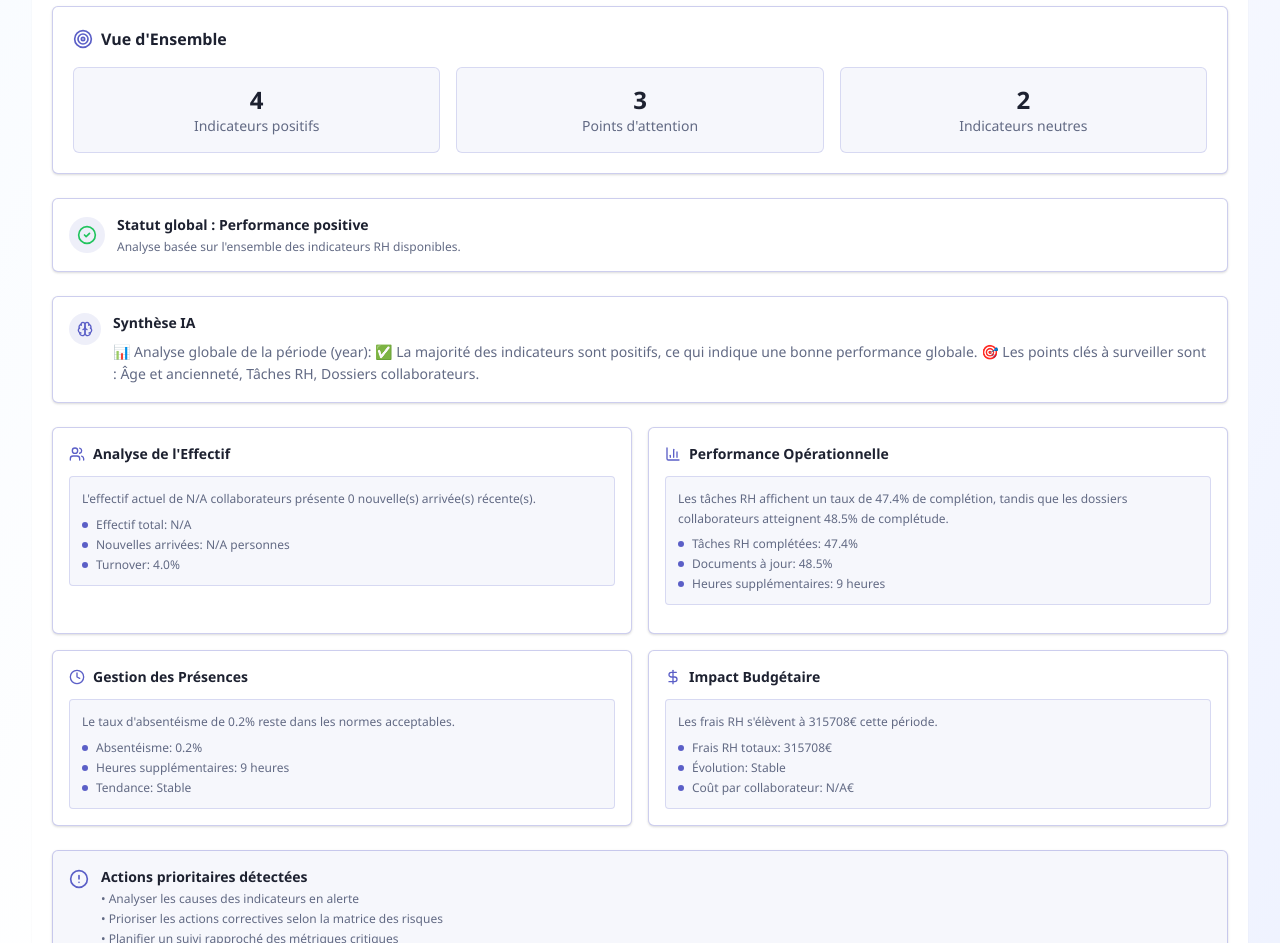
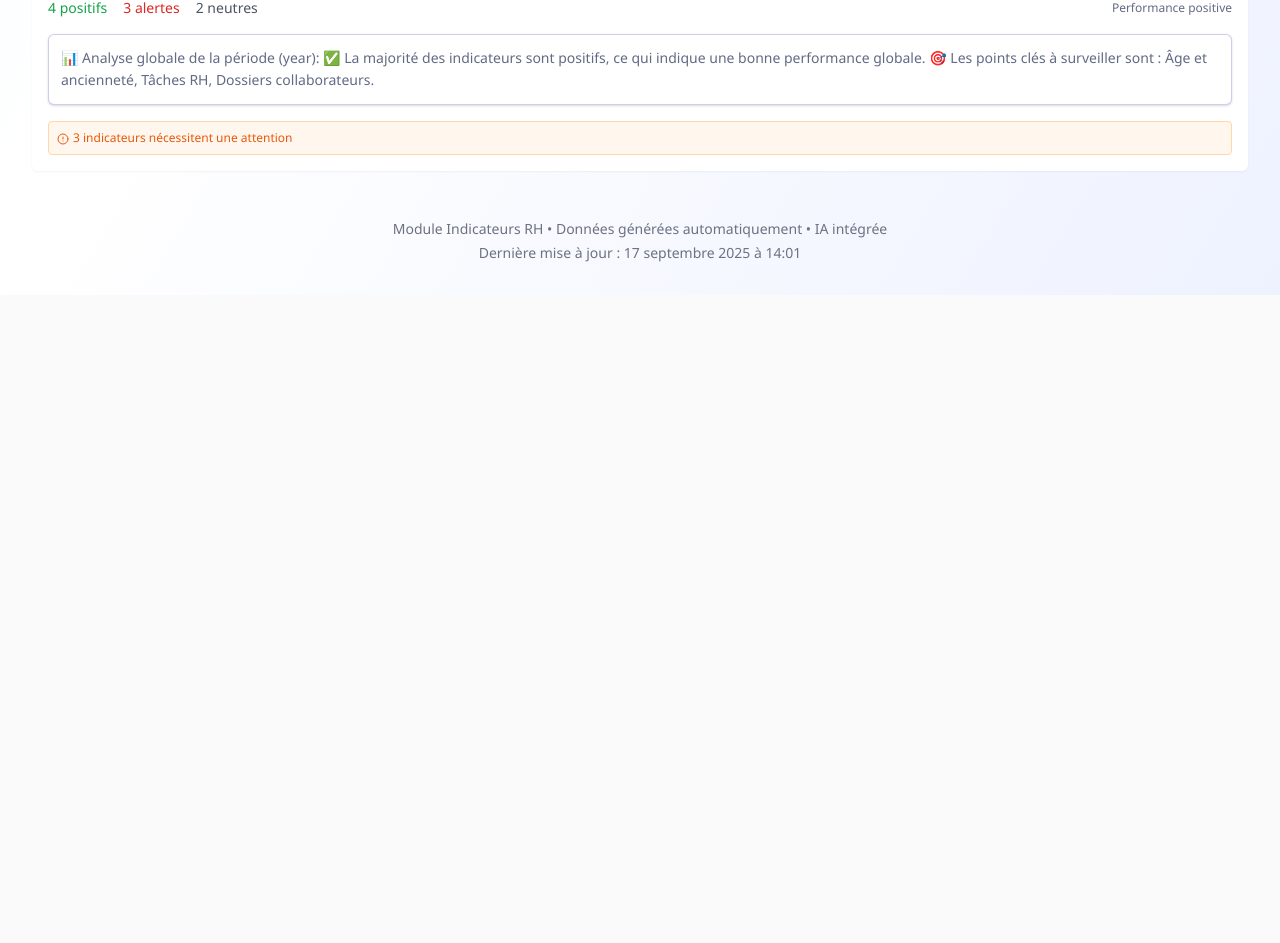
Before and after one commit to asendit/staff-analytics-hub, a React (Vite) app: page / in a window 1280 px wide. Shown: the part 1857-2800 px from the top of the page. After the commit the page ends 2152 px from the top, so only its background shows below. Built offline with nearby package versions, Linux system fonts and the light colour scheme; a web font is replaced by a local one.

Commit message:
Refactor IA analysis section

```diff
--- a/src/components/GlobalInsightPanel.tsx
+++ b/src/components/GlobalInsightPanel.tsx
@@ -167,24 +167,13 @@ const GlobalInsightPanel: React.FC<GlobalInsightPanelProps> = ({
 
   return (
     <Card className="teams-card-elevated border-0 mb-6">
-      <CardHeader className="pb-4 pt-5 px-5">
+      <CardHeader className="pb-3 pt-4 px-4">
         <CardTitle className="flex items-center justify-between">
           <div className="flex items-center space-x-3">
-            <div className="w-2 h-8 bg-teams-purple rounded-full" />
-            <Brain className="h-5 w-5 text-teams-purple" />
-            <span className="text-lg font-semibold text-foreground">Analyse IA sur les ressources humaines</span>
+            <Brain className="h-4 w-4 text-teams-purple" />
+            <span className="text-base font-semibold text-foreground">Analyse IA</span>
             {overallStatus.icon}
           </div>
-          <div className="flex items-center space-x-2">
-            <Button
-              onClick={exportToPDF}
-              variant="ghost"
-              size="sm"
-              className="text-muted-foreground hover:text-teams-purple hover:bg-teams-purple/10 border border-border"
-            >
-              <FileText className="h-4 w-4 mr-2" />
-              <span className="text-sm font-medium">Exporter l'analyse</span>
-            </Button>
           <Button
             onClick={onGenerateInsight}
             disabled={isLoading}
@@ -197,178 +186,35 @@ const GlobalInsightPanel: React.FC<GlobalInsightPanelProps> = ({
             ) : (
               <MessageSquare className="h-4 w-4 mr-2" />
             )}
-              <span className="text-sm font-medium">{isLoading ? 'Actualiser l\'analyse' : 'Actualiser'}</span>
+            <span className="text-sm font-medium">Actualiser</span>
           </Button>
-          </div>
         </CardTitle>
       </CardHeader>
-      <CardContent className="space-y-6 px-5 pb-5" id="ai-analysis-content">
-        {/* Vue d'ensemble */}
-        <div className="teams-card p-5 border border-teams-purple/30">
-          <div className="flex items-center space-x-2 mb-4">
-            <Target className="h-5 w-5 text-teams-purple" />
-            <h3 className="text-base font-semibold text-foreground">Vue d'Ensemble</h3>
+      <CardContent className="space-y-4 px-4 pb-4">
+        {/* Synthèse rapide */}
+        <div className="flex items-center justify-between text-sm">
+          <div className="flex space-x-4">
+            <span className="text-green-600 font-medium">{stats.positive} positifs</span>
+            <span className="text-red-600 font-medium">{stats.negative} alertes</span>
+            <span className="text-gray-600 font-medium">{stats.neutral} neutres</span>
+          </div>
+          <div className="text-xs text-muted-foreground">{overallStatus.status}</div>
         </div>
 
-          <div className="grid grid-cols-3 gap-4">
-            <div className="text-center p-4 bg-teams-purple/5 rounded-lg border border-teams-purple/20">
-              <div className="text-2xl font-semibold text-foreground">{stats.positive}</div>
-              <div className="text-sm text-muted-foreground font-medium">Indicateurs positifs</div>
-            </div>
-            <div className="text-center p-4 bg-teams-purple/5 rounded-lg border border-teams-purple/20">
-              <div className="text-2xl font-semibold text-foreground">{stats.negative}</div>
-              <div className="text-sm text-muted-foreground font-medium">Points d'attention</div>
-            </div>
-            <div className="text-center p-4 bg-teams-purple/5 rounded-lg border border-teams-purple/20">
-              <div className="text-2xl font-semibold text-foreground">{stats.neutral}</div>
-              <div className="text-sm text-muted-foreground font-medium">Indicateurs neutres</div>
-            </div>
-          </div>
-        </div>
-
-        {/* Statut global */}
-        <div className="teams-card p-4 border border-teams-purple/30">
-          <div className="flex items-center space-x-3">
-            <div className="p-2 rounded-full bg-teams-purple/10">
-              {overallStatus.icon}
-            </div>
-            <div>
-              <h4 className="font-semibold text-foreground text-sm">Statut global : {overallStatus.status}</h4>
-              <p className="text-xs text-muted-foreground font-medium mt-1">
-                Analyse basée sur l'ensemble des indicateurs RH disponibles.
-              </p>
-            </div>
-          </div>
-        </div>
-
-        {/* Synthèse IA */}
-        <div className="teams-card p-4 border border-teams-purple/30">
-          <div className="flex items-start space-x-3">
-            <div className="p-2 bg-teams-purple/10 rounded-full">
-              <Brain className="h-4 w-4 text-teams-purple" />
-            </div>
-            <div className="flex-1">
-              <h4 className="font-semibold text-foreground text-sm mb-2">Synthèse IA</h4>
-              <p className="text-muted-foreground text-sm leading-relaxed font-medium">
+        {/* Insight principal */}
+        <div className="teams-card p-3 border border-teams-purple/30">
+          <p className="text-sm text-muted-foreground leading-relaxed">
             {insight || "Actualisez l'analyse pour obtenir une synthèse IA de vos indicateurs RH."}
           </p>
         </div>
-          </div>
-        </div>
 
-        {/* Analyses sectorielles */}
-        <div className="grid md:grid-cols-2 gap-4">
-          {/* Analyse de l'Effectif */}
-          <div className="teams-card p-4 border border-teams-purple/30">
-            <div className="flex items-center space-x-2 mb-3">
-              <Users className="h-4 w-4 text-teams-purple" />
-              <h3 className="text-sm font-semibold text-foreground">{aiAnalysis.insights.workforce.title}</h3>
-            </div>
-
-            <div className="bg-teams-purple/5 p-3 rounded-md border border-teams-purple/20 mb-3">
-              <p className="text-muted-foreground text-xs leading-relaxed font-medium mb-2">{aiAnalysis.insights.workforce.content}</p>
-              <div className="space-y-1">
-                {aiAnalysis.insights.workforce.metrics.slice(0, 3).map((metric, index) => (
-                  <div key={index} className="flex items-center text-xs text-muted-foreground">
-                    <div className="w-1.5 h-1.5 rounded-full mr-2 bg-teams-purple"></div>
-                    {metric}
-                  </div>
-                ))}
-              </div>
-            </div>
-          </div>
-
-          {/* Performance Opérationnelle */}
-          <div className="teams-card p-4 border border-teams-purple/30">
-            <div className="flex items-center space-x-2 mb-3">
-              <BarChart3 className="h-4 w-4 text-teams-purple" />
-              <h3 className="text-sm font-semibold text-foreground">{aiAnalysis.insights.productivity.title}</h3>
-            </div>
-
-            <div className="bg-teams-purple/5 p-3 rounded-md border border-teams-purple/20 mb-3">
-              <p className="text-muted-foreground text-xs leading-relaxed font-medium mb-2">{aiAnalysis.insights.productivity.content}</p>
-              <div className="space-y-1">
-                {aiAnalysis.insights.productivity.metrics.slice(0, 3).map((metric, index) => (
-                  <div key={index} className="flex items-center text-xs text-muted-foreground">
-                    <div className="w-1.5 h-1.5 rounded-full mr-2 bg-teams-purple"></div>
-                    {metric}
-                  </div>
-                ))}
-              </div>
-            </div>
-          </div>
-
-          {/* Gestion des Présences */}
-          <div className="teams-card p-4 border border-teams-purple/30">
-            <div className="flex items-center space-x-2 mb-3">
-              <Clock className="h-4 w-4 text-teams-purple" />
-              <h3 className="text-sm font-semibold text-foreground">{aiAnalysis.insights.attendance.title}</h3>
-            </div>
-
-            <div className="bg-teams-purple/5 p-3 rounded-md border border-teams-purple/20">
-              <p className="text-muted-foreground text-xs leading-relaxed font-medium mb-2">{aiAnalysis.insights.attendance.content}</p>
-              <div className="space-y-1">
-                {aiAnalysis.insights.attendance.metrics.slice(0, 3).map((metric, index) => (
-                  <div key={index} className="flex items-center text-xs text-muted-foreground">
-                    <div className="w-1.5 h-1.5 rounded-full mr-2 bg-teams-purple"></div>
-                    {metric}
-                  </div>
-                ))}
-              </div>
-            </div>
-          </div>
-
-          {/* Impact Budgétaire */}
-          <div className="teams-card p-4 border border-teams-purple/30">
-            <div className="flex items-center space-x-2 mb-3">
-              <DollarSign className="h-4 w-4 text-teams-purple" />
-              <h3 className="text-sm font-semibold text-foreground">{aiAnalysis.insights.financial.title}</h3>
-            </div>
-
-            <div className="bg-teams-purple/5 p-3 rounded-md border border-teams-purple/20">
-              <p className="text-muted-foreground text-xs leading-relaxed font-medium mb-2">{aiAnalysis.insights.financial.content}</p>
-              <div className="space-y-1">
-                {aiAnalysis.insights.financial.metrics.map((metric, index) => (
-                  <div key={index} className="flex items-center text-xs text-muted-foreground">
-                    <div className="w-1.5 h-1.5 rounded-full mr-2 bg-teams-purple"></div>
-                    {metric}
-                  </div>
-                ))}
-              </div>
-            </div>
-          </div>
-        </div>
-
-        {/* Actions prioritaires */}
+        {/* Actions si alertes */}
         {stats.negative > 0 && (
-          <div className="teams-card p-4 border border-teams-purple/30 bg-teams-purple/5">
-            <div className="flex items-start space-x-3">
-              <AlertCircle className="h-5 w-5 text-teams-purple mt-0.5 flex-shrink-0" />
-              <div className="flex-1">
-                <h4 className="font-semibold text-foreground text-sm mb-1">Actions prioritaires détectées</h4>
-                <ul className="text-xs text-muted-foreground space-y-1 font-medium">
-                  <li>• Analyser les causes des indicateurs en alerte</li>
-                  <li>• Prioriser les actions correctives selon la matrice des risques</li>
-                  <li>• Planifier un suivi rapproché des métriques critiques</li>
-                </ul>
-              </div>
-            </div>
+          <div className="text-xs text-orange-600 bg-orange-50 p-2 rounded border border-orange-200">
+            <AlertCircle className="h-3 w-3 inline mr-1" />
+            {stats.negative} indicateur{stats.negative > 1 ? 's' : ''} nécessite{stats.negative > 1 ? 'nt' : ''} une attention
           </div>
         )}
-
-        <div className="text-xs text-muted-foreground text-center pt-4 border-t border-border">
-          <div className="flex items-center justify-center space-x-4 font-medium">
-            <span>Analyse: {aiAnalysis.metadata.analysisId}</span>
-            <span>•</span>
-            <span>Mise à jour: {new Date().toLocaleDateString('fr-FR', {
-              day: 'numeric',
-              month: 'long',
-              year: 'numeric',
-              hour: '2-digit',
-              minute: '2-digit'
-            })}</span>
-          </div>
-        </div>
       </CardContent>
     </Card>
   );
```
Lines whose indentation alone changed are shown as unchanged.
